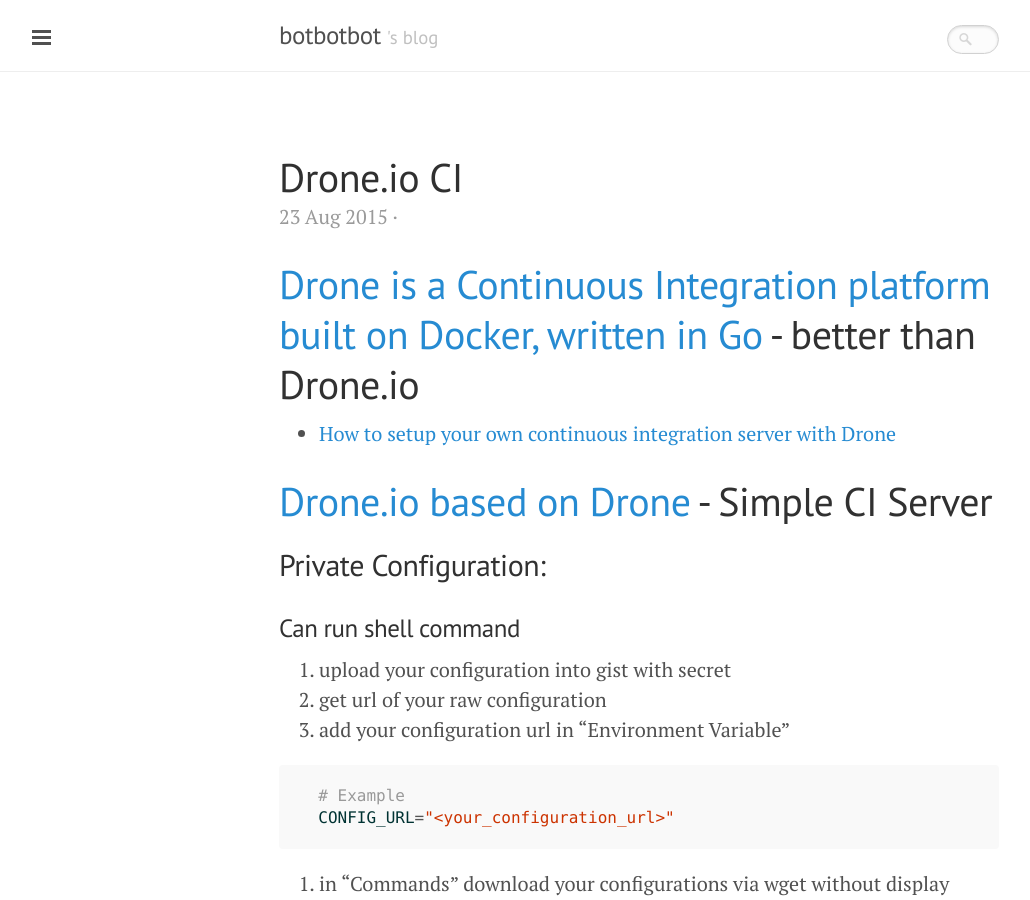
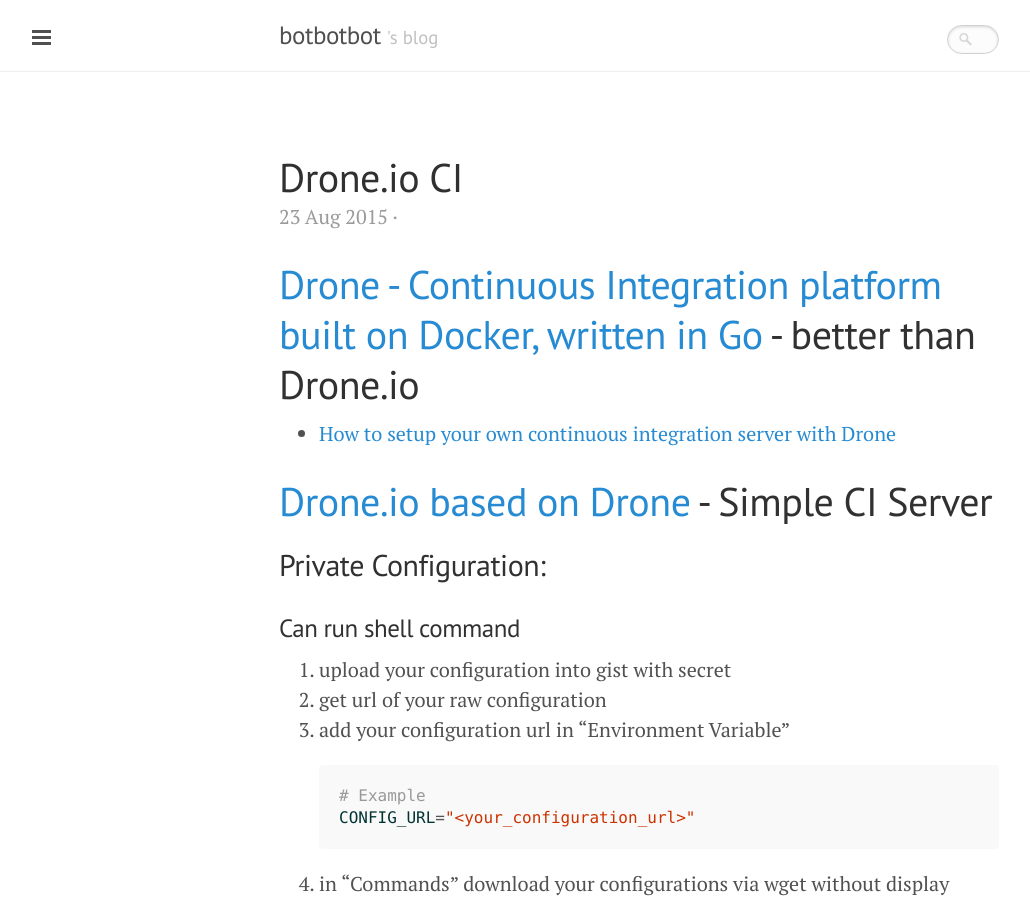
Before and after one commit to ibotdotout/ibotdotout.github.io, a Jekyll site: the page built from _posts/2015-08-23-drone-ci.md, in a window 1280 px wide and 900 px high. Shown: the whole window, without its empty margins (1-1031 px from the left). Built offline with Jekyll 4.4.1, drawn with Linux system fonts in a browser that asks for light colours; nearby versions of some CDN libraries; comment, search, counter and statistics services are not loaded.

````diff
--- a/_posts/2015-08-23-drone-ci.md
+++ b/_posts/2015-08-23-drone-ci.md
@@ -4,26 +4,30 @@ title: Drone.io CI
 tags: CI
 permalink: drone-ci/
 ---
-# [Drone is a Continuous Integration platform built on Docker, written in Go](https://github.com/drone/drone) -  better than Drone.io
+# [Drone - Continuous Integration platform built on Docker, written in Go](https://github.com/drone/drone) -  better than Drone.io
 - [How to setup your own continuous integration server with Drone](https://www.youtube.com/watch?v=pP3iRUC6EOM)
 
 # [Drone.io based on Drone](https://drone.io) - Simple CI Server
+
 ## Private Configuration:
+
 ### Can run shell command
+
 1. upload your configuration into gist with secret
 2. get url of your raw configuration
 3. add your configuration url in "Environment Variable"
 
-  ```sh
-  # Example
-  CONFIG_URL="<your_configuration_url>"
-  ```
+   ```sh
+   # Example
+   CONFIG_URL="<your_configuration_url>"
+   ```
+
 4. in "Commands" download your configurations via wget without display result
 
-  ```sh
-  #!/bin/sh
-  wget $CONFIG_URL -O <config_name> &> /dev/null
-  ```
+   ```sh
+   #!/bin/sh
+   wget $CONFIG_URL -O <config_name> &> /dev/null
+   ```
 
 ### Keep Variables in Environment
 
````
